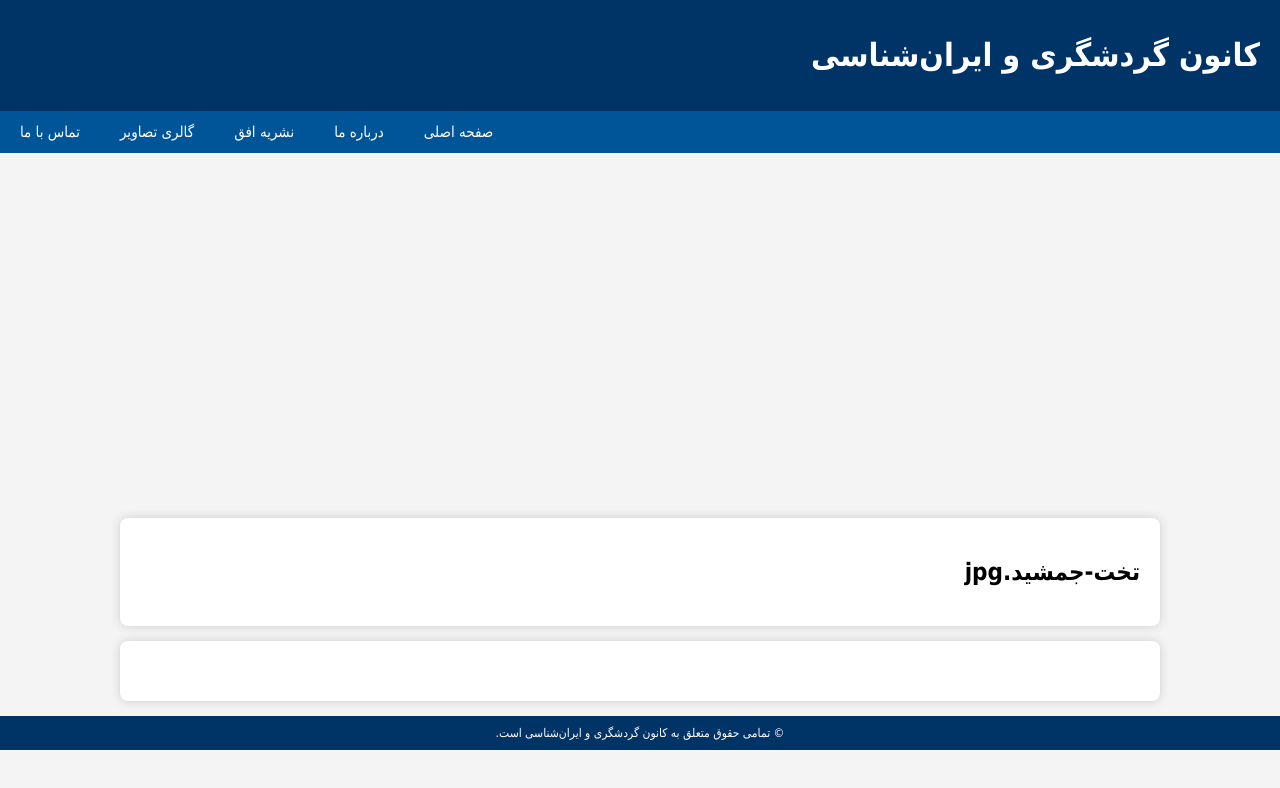
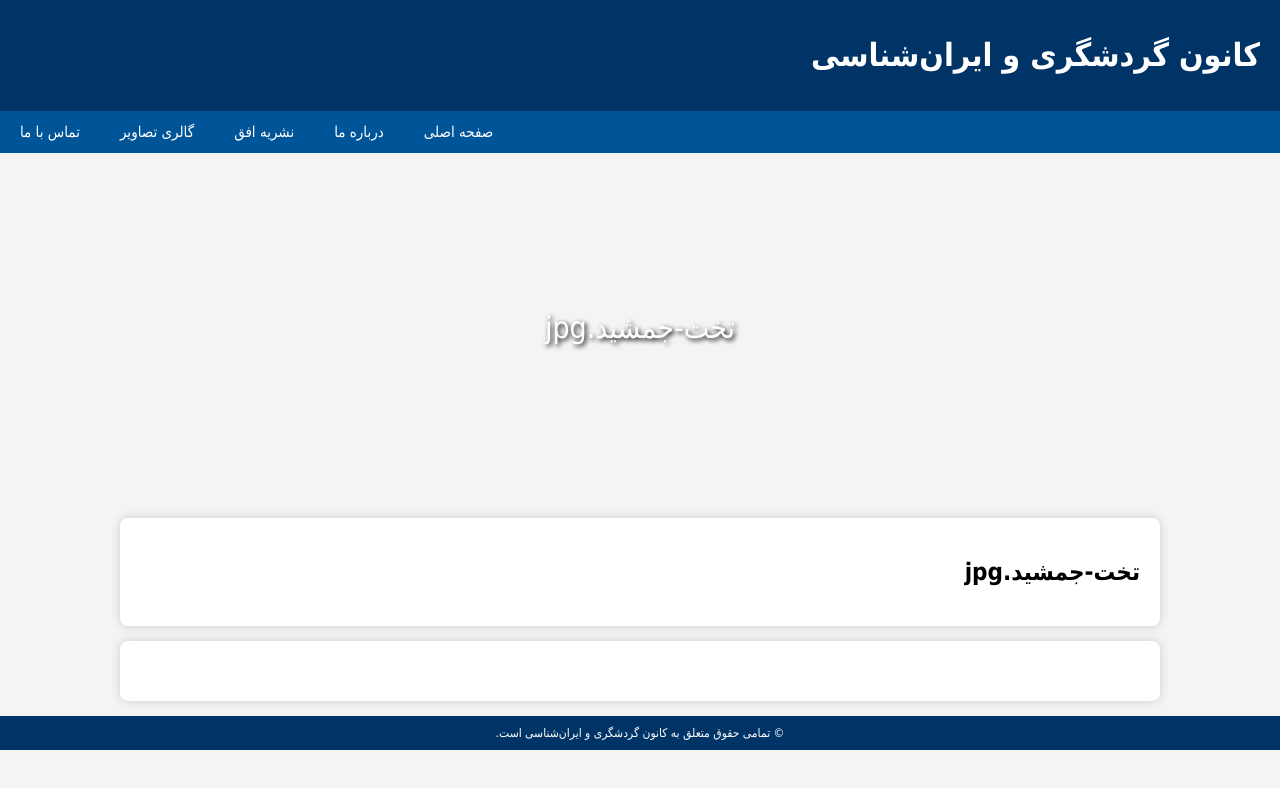
Before and after one commit to gardeshgarikiau/kanongardeshgari-site, a plain HTML site: page index.html in a window 1280 px wide. Drawn offline with Linux system fonts and the light colour scheme.

Commit message:
Update index.html

```diff
--- a/index.html
+++ b/index.html
@@ -92,6 +92,7 @@ section {
 </nav>
 
 <div class="hero">
+    تخت-جمشید.jpg
 </div>
 
 <section>
```
